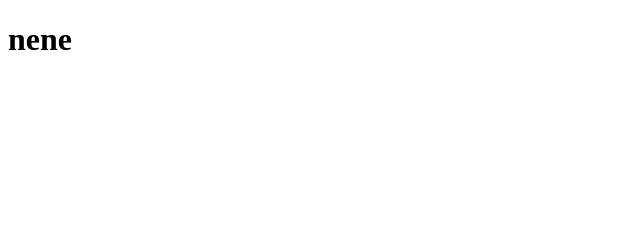
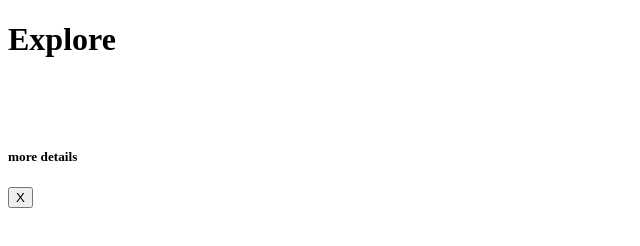
Before and after one commit to neyneyalldayday/UdundiCodeChallenge, a plain HTML site: page index.html in a window 1280 px wide. Shown: the whole page, without its empty margins (0-640 px from the left). Drawn offline with Linux system fonts and the light colour scheme.

Commit message:
started some html-gotta eat

```diff
--- a/index.html
+++ b/index.html
@@ -7,6 +7,26 @@
     <title>Document</title>
 </head>
 <body>
-    <h1>nene</h1>
+   <div class="side-bar"></div>
+   <div class="container">
+       <main>
+           <div class="starting-look">
+               <h1 class="main-title">Explore</h1>
+               <div class="d-flex flex-row">
+                   <svg type="button" onClick="plusHandler()" class="plus-icon" xmlns="http://www.w3.org/2000/svg"
+                   width="43" height="43" fill="white" class="bi bi-plus-circle-fill" viewBox="0 0 16 16">
+                   <path  d="M16 8A8 8 0 1 1 0 8a8 8 0 0 1 16 0zM8.5 4.5a.5.5 0 0 0-1 0v3h-3a.5.5 0 0 0 0 1h3v3a.5.5 0 0 0 1 0v-3h3a.5.5 0 0 0 0-1h-3v-3z" />
+                   </svg>
+                   <h5>more details</h5>
+               </div>
+           </div>
+           <div id="more-details" class="card">
+               <button type="button" class="close-btn" onclick="plusHandler()">X</button>
+           </div>
+
+       </main>
+
+   </div>
+
 </body>
 </html>
```
Also changed, not shown: details.html (added, +12 -0 lines).
